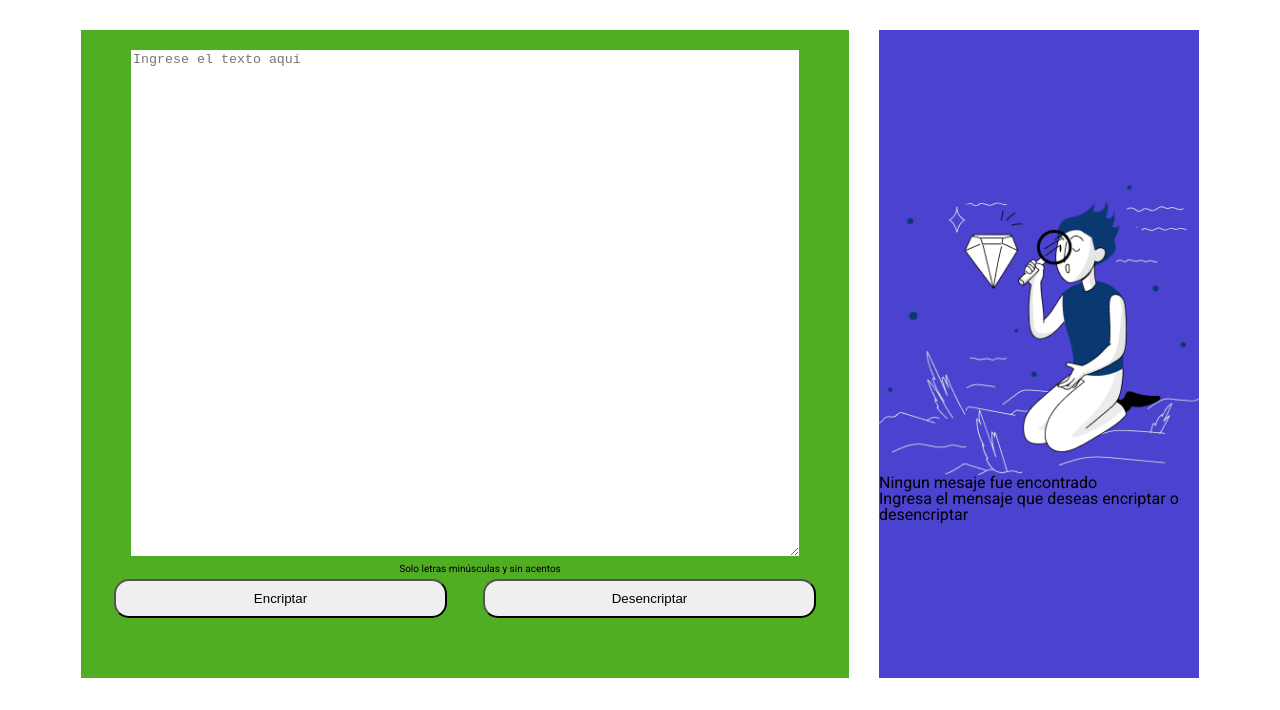
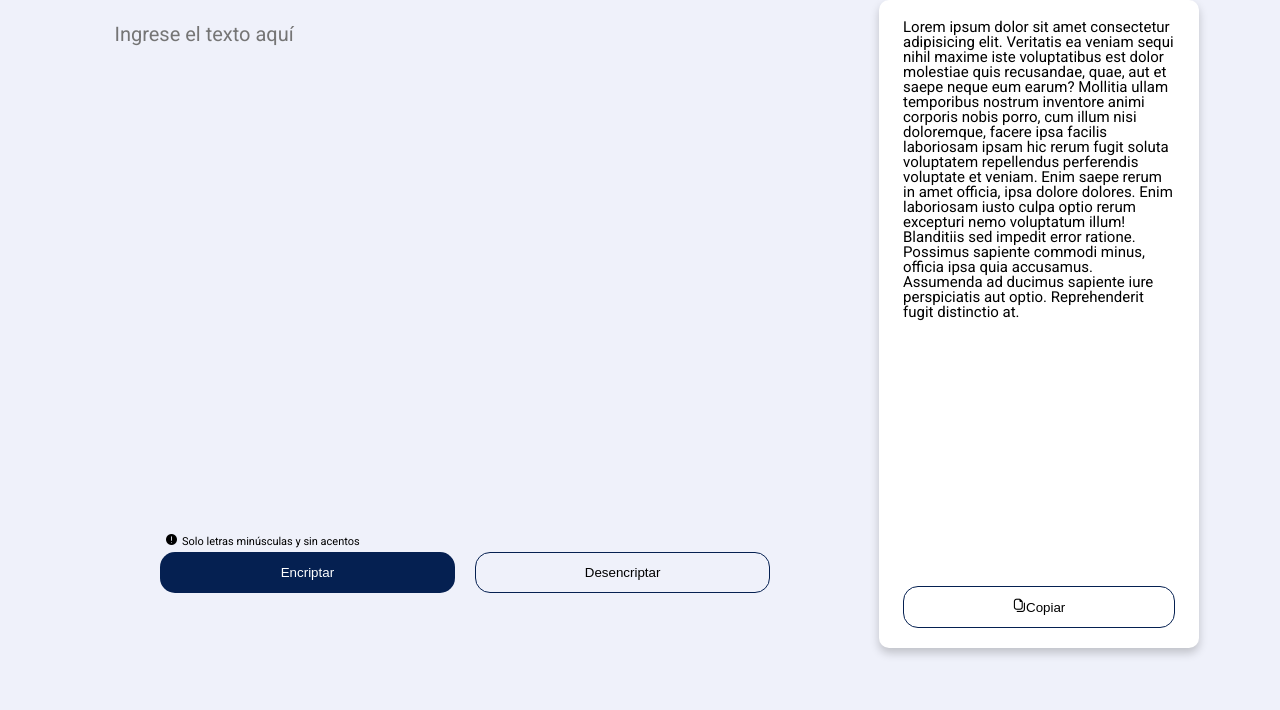
Before and after one commit to FUANITO2029/challenge-encriptador, a plain HTML site: page index.html in a window 1280 px wide. Shown: the part 90-800 px from the top of the page. Drawn offline with nearby package versions, Linux system fonts and the light colour scheme.

Commit message:
design completated

```diff
--- a/index.html
+++ b/index.html
@@ -8,6 +8,8 @@
     <link rel="preconnect" href="https://fonts.googleapis.com">
     <link rel="preconnect" href="https://fonts.gstatic.com" crossorigin>
     <link href="https://fonts.googleapis.com/css2?family=Noto+Serif:ital@0;1&family=Roboto:ital,wght@0,400;0,700;1,400&display=swap" rel="stylesheet">
+    <link rel='stylesheet' href='https://cdn-uicons.flaticon.com/2.1.0/uicons-regular-rounded/css/uicons-regular-rounded.css'>
+    <link rel='stylesheet' href='https://cdn-uicons.flaticon.com/2.1.0/uicons-solid-rounded/css/uicons-solid-rounded.css'>
     <title>Encriptador</title>
 </head>
     <body>
@@ -21,23 +23,32 @@
                 <form class="form-encryptor">
 
                     <!-- <textarea class="text-encrytor" id="message" cols="100" rows="30" placeholder="Ingrese el texto aquí"></textarea> -->
-                    <textarea class="text-encryptor" id="message" placeholder="Ingrese el texto aquí"></textarea>
+                    <textarea class="text-encryptor" id="message" placeholder="Ingrese el texto aquí" ></textarea>
 
-                    <p class="warning">Solo letras minúsculas y sin acentos</p>
+
+                    <p class="warning"><i class="fi fi-sr-exclamation"></i>Solo letras minúsculas y sin acentos</p>
                     <div class="btns">
-                        <input type="button" value="Encriptar" class="btn btn-encryptor" placeholder="Encriptar">
-                        <input type="button" value="Desencriptar" class="btn btn-decrypt" placeholder="Desencriptar">
+                        <input type="button" value="Encriptar" class="btn btn-encryptor">
+                        <input type="button" value="Desencriptar" class="btn btn-decrypt">
                     </div>
 
                 </form>
             </section>
 
             <section class="encrypted">
-                <img src="images/Muñeco.png" alt="muñeco">
+                <div class="no-text">
+                    <img src="images/Muñeco.png" alt="muñeco" class="muneco">
 
-                <div class="messages">
-                    <P class="no-message">Ningun mesaje fue encontrado</P>
-                    <p>Ingresa el mensaje que deseas encriptar o desencriptar</p>
+                    <div class="messages">
+                        <P class="no-message">Ningún mesaje fue encontrado</P>
+                        <p class="aviso">Ingresa el mensaje que deseas encriptar o desencriptar.</p>
+                    </div>
+                </div>
+
+                <div class="with-text">
+                    <p class="text-encryted">Lorem ipsum dolor sit amet consectetur adipisicing elit. Veritatis ea veniam sequi nihil maxime iste voluptatibus est dolor molestiae quis recusandae, quae, aut et saepe neque eum earum? Mollitia ullam temporibus nostrum inventore animi corporis nobis porro, cum illum nisi doloremque, facere ipsa facilis laboriosam ipsam hic rerum fugit soluta voluptatem repellendus perferendis voluptate et veniam. Enim saepe rerum in amet officia, ipsa dolore dolores. Enim laboriosam iusto culpa optio rerum excepturi nemo voluptatum illum! Blanditiis sed impedit error ratione. Possimus sapiente commodi minus, officia ipsa quia accusamus. Assumenda ad ducimus sapiente iure perspiciatis aut optio. Reprehenderit fugit distinctio at.</p>
+                    <button class="btn btn-copy"><i class="fi fi-rr-copy-alt">Copiar</i></button>
+
                 </div>
             </section>
         </main>
--- a/style.css
+++ b/style.css
@@ -15,6 +15,28 @@
     font-style: normal;
 } */
 
+:root{
+    /* Dark Blue Colors */
+    --darkblue100: #609ED4;
+    --darkblue200: #356EA9;
+    --darkblue300: #0A3871;
+    --darkblue400: #072B61;
+    --darkblue500: #052051;
+
+    /* Light Blue Colors */
+    --lightblue100: #F3F5FC;
+    --lightblue200: #EFF1FA;
+    --lightblue300: #E93CF8;
+    --lightblue400: #AAB2D5;
+    --lightblue500: #757FB2;
+
+    /* Gray Colors */
+    --gray100: #CED4DA;
+    --gray200: #ADB5BD;
+    --gray300: #868E96;
+    --gray400: #495057;
+    --gray500: #343A40;
+}
 
 
 html, body{
@@ -23,6 +45,7 @@ html, body{
     font-style: normal;
     width: 100%;
     height: 100%;
+    background-color: var(--lightblue200);
 }
 
 .encabezado{
@@ -33,12 +56,14 @@ html, body{
 }
 
 .encabezado img{
-    padding: 13px ;
+    padding: 10px;
+    width: 80px;
 }
 
 .encabezado .title{
     display: inline;
-    font-size: 30px;
+    font-size: 25px;
+    color: var(--darkblue500);
 }
 
 main{
@@ -46,15 +71,16 @@ main{
     height: 90%;
     display: flex;
     justify-content: center;
+    background-color: var(--lightblue200);
 }
 
 main > section {
-    margin: 40px 15px;
+    margin: 10px 15px;
     height:90%;
 }
 
 main .encryptor{
-    background-color: rgb(81, 174, 35);
+    background-color: var(--lightblue200);
     width: 60%;
     display: flex;
     justify-content: center;
@@ -68,47 +94,187 @@ main .encryptor{
 
 .text-encryptor{
     display: inline-block;
-    margin-top: 10px;
-    width: 90%;
+    margin-top:10px;
+    width: 95%;
     height: 80%;
     border: 0;
+    outline: none;
+    background-color: var(--lightblue200);
+    resize: none;
+    font-family: "Roboto", sans-serif;
+    font-weight: 400;
+    font-style: normal;
+    font-size: 20px;
 }
 
 .warning{
-    margin: 5px 0 0 30px;
-    font-size: 10px;
+    margin: 5px 0 0 65px;
+    font-size: 11px;
+    text-align: left;
+}
+
+.warning i{
+    margin: 0px 5px;
 }
 
 .btns{
     display: flex;
-    justify-content: space-around;
+    justify-content: center;
     margin-top: 5px;
-    font-size: 16px;
 }
 
 .btn{
-    width: 45%;
+    width: 40%;
     margin: 0px 10px 10px 10px;
-    padding: 10px;
+    padding: 12px;
     border-radius: 15px;
+    border: none;
+}
 
+.btn-encryptor{
+    background-color: var(--darkblue500);
+    color: white;
+}
+
+.btn-decrypt{
+    background-color: var(--lightblue200);
+    border: 1px solid var(--darkblue500);
 }
 
 main .encrypted{
-    background-color: rgb(75, 66, 207);
+    background-color: white;
     width: 25%;
     display: flex;
-    justify-content: center;
+    justify-content: start;
     flex-direction: column;
+    border-radius: 10px;
+    box-shadow: 0px 5px 10px rgba(0, 0, 0, 0.2);
 }
 
-.text-encrypted img{
-    width: 80%;
+.muneco{
+    width: 75%;
     margin: 0 auto;
     padding-top: 100px;
 }
 
-.text-encrypted .messages{
+.encrypted .messages{
     width: 80%;
     margin: 0 auto;
 }
+
+.no-message{
+    text-align: center;
+    font-weight: 700;
+    font-size: 20px;
+    padding: 5px 15px;
+}
+
+.aviso{
+    font-size: 12px;
+    text-align: center;
+    padding: 5px 15px;
+}
+.no-text{
+    display: none;
+}
+.encrypted .with-text{
+    width: 100%;
+    height: 100%;
+    display: flex;
+    flex-direction: column;
+    align-items: center;
+    /* display: none; */
+}
+
+.text-encryted{
+    display: inline-block;
+    width: 85%;
+    height: 90%;
+    margin: 20px;
+    resize: none;
+    border: 0;
+    outline: 0;
+    font-family: "Roboto", sans-serif;
+    font-weight: 400;
+    font-style: normal;
+    font-size: 15px;
+}
+
+.btn-copy{
+    width: 85%;
+    margin-bottom: 20px;
+    background-color: white;
+    border: 1px solid var(--darkblue500);
+}
+
+
+/* Tamaño por defecto pantallas (1280-1024) */
+/* @media (1024px <= width <= 1280px) { } */
+
+/* Tamaño tablet horizontal (1024-768) */
+/* Tamaño tablet vertical (768-480) */
+@media (480px <= width <= 1024px) {
+    body{
+        height: 100%;
+    }
+    main{
+        height: auto;
+        flex-direction: column;
+        align-items: center;
+        justify-content: flex-start;
+    }
+
+    main .encryptor, main .encrypted{
+        width: 90%;
+    }
+
+    main .encryptor{
+        height: 30em;
+        flex-shrink: 0;
+    }
+
+    main .encrypted{
+        height: auto;
+        margin: 0 20px 3em 20px;
+        justify-content: center;
+    }
+    .text-encryted{
+        height: auto;
+    }
+
+    .no-text img{
+        display: none;
+    }
+}
+
+/* Tamaño teléfonos (480-menos ) */
+@media (width <= 480px) {
+    main {
+        height: auto;
+        flex-direction: column;
+        align-items: center;
+    }
+
+    main .encryptor, main .encrypted{
+        width: 85%  ;
+    }
+
+    .encryptor{
+        height: 35em;
+    }
+
+    .text-encryptor{
+        height: 85%;
+    }
+
+    .warning{
+        margin-top: 10px;
+    }
+
+    .encrypted{
+        margin-bottom: 3em;
+    }
+    .no-text img{
+        display: none;
+    }
+}
```
